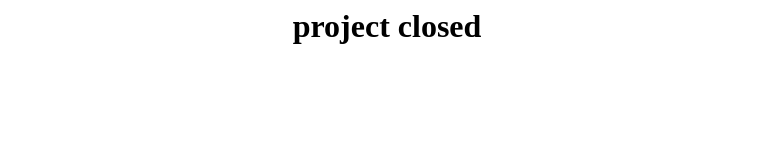
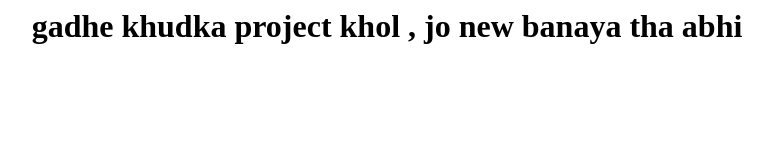
Before and after one commit to Vanshfr69/daksh, a plain HTML site: page index.html in a window 1280 px wide. Shown: the whole page, without its empty margins (253-1026 px from the left). Drawn offline with Linux system fonts and the light colour scheme.

Commit message:
Update index.html

```diff
--- a/index.html
+++ b/index.html
@@ -1,3 +1,3 @@
 <html>
-    <h1 align="center"> project closed </h1>
+    <h1 align="center"> gadhe khudka project khol , jo new banaya tha abhi </h1>
 </html>
```
